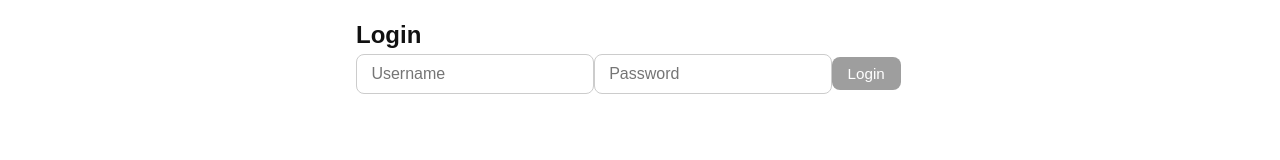
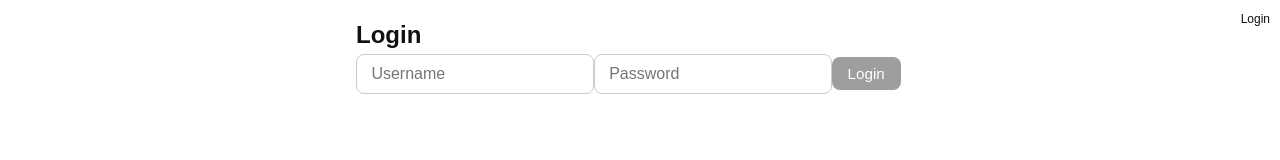
Before and after one commit to crossar/quantory, a Next.js app: page /login in a window 1280 px wide. Shown: the top 160 px of the page. Built offline with nearby package versions, Linux system fonts and the light colour scheme.

Commit message:
improve login

```diff
--- a/src/components/BottomNav.js
+++ b/src/components/BottomNav.js
@@ -1,53 +1,89 @@
-import Link from 'next/link';
-import { useRouter } from 'next/router';
+import { useRouter } from "next/router";
+import Link from "next/link";
+import { useUser } from "./UserContext"; // 👈 import user context
 
 export default function BottomNav() {
   const router = useRouter();
   const current = router.pathname;
 
+  const { user, setUser } = useUser(); // 👈 use context
+
+  const handleLogout = () => {
+    localStorage.removeItem("user");
+    setUser(null);
+    router.push("/login");
+  };
+
   const links = [
-    { href: '/', label: '🏠 Home' },
-    { href: '/expiring', label: '⚠ Expiring' },
-    { href: '/to-buy', label: '🛒 To Buy' },
-    { href: '/profile', label: '👤 Profile' },
+    { href: "/", label: "🏠 Home" },
+    { href: "/expiring", label: "⚠ Expiring" },
+    { href: "/to-buy", label: "🛒 To Buy" },
+    { href: "/profile", label: "👤 Profile" },
   ];
 
   return (
+    <>
+      {/* 👇 Top-right greeting */}
+      <div style={topRightStyle}>
+        {user ? (
+          <>
+            <span style={{ marginRight: "0.5rem" }}>Hi, {user.username}</span>
+            <button onClick={handleLogout} style={{ fontSize: "12px" }}>
+              Logout
+            </button>
+          </>
+        ) : (
+          <Link href="/login" style={{ fontSize: "12px" }}>
+            Login
+          </Link>
+        )}
+      </div>
+
+      {/* 👇 Bottom navigation */}
       <nav style={navStyle}>
-      {links.map(link => (
+        {links.map((link) => (
           <Link
             key={link.href}
             href={link.href}
             style={{
               ...linkStyle,
-            fontWeight: current === link.href ? 'bold' : 'normal',
+              fontWeight: current === link.href ? "bold" : "normal",
             }}
           >
             {link.label}
           </Link>
         ))}
       </nav>
+    </>
   );
 }
 
+const topRightStyle = {
+  position: "fixed",
+  top: "10px",
+  right: "10px",
+  fontSize: "12px",
+  zIndex: 1001,
+};
+
 const navStyle = {
-  position: 'fixed',
+  position: "fixed",
   bottom: 0,
   left: 0,
   right: 0,
-  display: 'flex',
-  justifyContent: 'space-around',
-  alignItems: 'center',
-  background: '#f9f9f9',
-  padding: '0.75rem 0',
-  borderTop: '1px solid #ccc',
-  fontSize: '14px',
+  display: "flex",
+  justifyContent: "space-around",
+  alignItems: "center",
+  background: "#f9f9f9",
+  padding: "0.75rem 0",
+  borderTop: "1px solid #ccc",
+  fontSize: "14px",
   zIndex: 1000,
 };
 
 const linkStyle = {
-  textDecoration: 'none',
-  color: '#333',
+  textDecoration: "none",
+  color: "#333",
   flex: 1,
-  textAlign: 'center',
+  textAlign: "center",
 };
--- /dev/null
+++ b/src/components/UserContext.js
@@ -0,0 +1,22 @@
+import { createContext, useContext, useEffect, useState } from "react";
+
+const UserContext = createContext();
+
+export function UserProvider({ children }) {
+  const [user, setUser] = useState(null);
+
+  useEffect(() => {
+    const saved = localStorage.getItem("user");
+    if (saved) setUser(JSON.parse(saved));
+  }, []);
+
+  return (
+    <UserContext.Provider value={{ user, setUser }}>
+      {children}
+    </UserContext.Provider>
+  );
+}
+
+export function useUser() {
+  return useContext(UserContext);
+}
--- a/src/pages/_app.js
+++ b/src/pages/_app.js
@@ -1,10 +1,13 @@
 import '../styles/globals.css';
 import Layout from '../components/Layout';
+import { UserProvider } from '../components/UserContext';
 
 export default function MyApp({ Component, pageProps }) {
   return (
-    <Layout>
-      <Component {...pageProps} />
-    </Layout>
+    <UserProvider> {/* 👈 wrap the whole app */}
+      <Layout>
+        <Component {...pageProps} />
+      </Layout>
+    </UserProvider>
   );
 }
--- a/src/pages/index.js
+++ b/src/pages/index.js
@@ -1,5 +1,4 @@
 import Link from 'next/link';
-import BottomNav from '../components/BottomNav';
 
 export default function Home() {
   const data = [
@@ -20,7 +19,6 @@ export default function Home() {
           </Link>
         ))}
       </div>
-      <BottomNav />
     </div>
   );
 }
--- a/src/pages/login.js
+++ b/src/pages/login.js
@@ -1,9 +1,11 @@
 import { useState } from "react";
 import { useRouter } from "next/router";
+import { useUser } from "../components/UserContext";
 
 export default function LoginPage() {
   const router = useRouter();
   const [form, setForm] = useState({ username: "", password: "" });
+  const { setUser } = useUser();
 
   const handleChange = (e) => {
     setForm({ ...form, [e.target.name]: e.target.value });
@@ -21,10 +23,8 @@ export default function LoginPage() {
     const data = await res.json();
 
     if (res.ok) {
-      // THIS IS THE IMPORTANT LINE
       localStorage.setItem("user", JSON.stringify(data.user));
-
-      // Optional: Go to homepage or profile
+      setUser(data.user); // ✅ this updates everywhere
       router.push("/");
     } else {
       alert(data.error || "Login failed");
```
Lines whose indentation alone changed are shown as unchanged.
